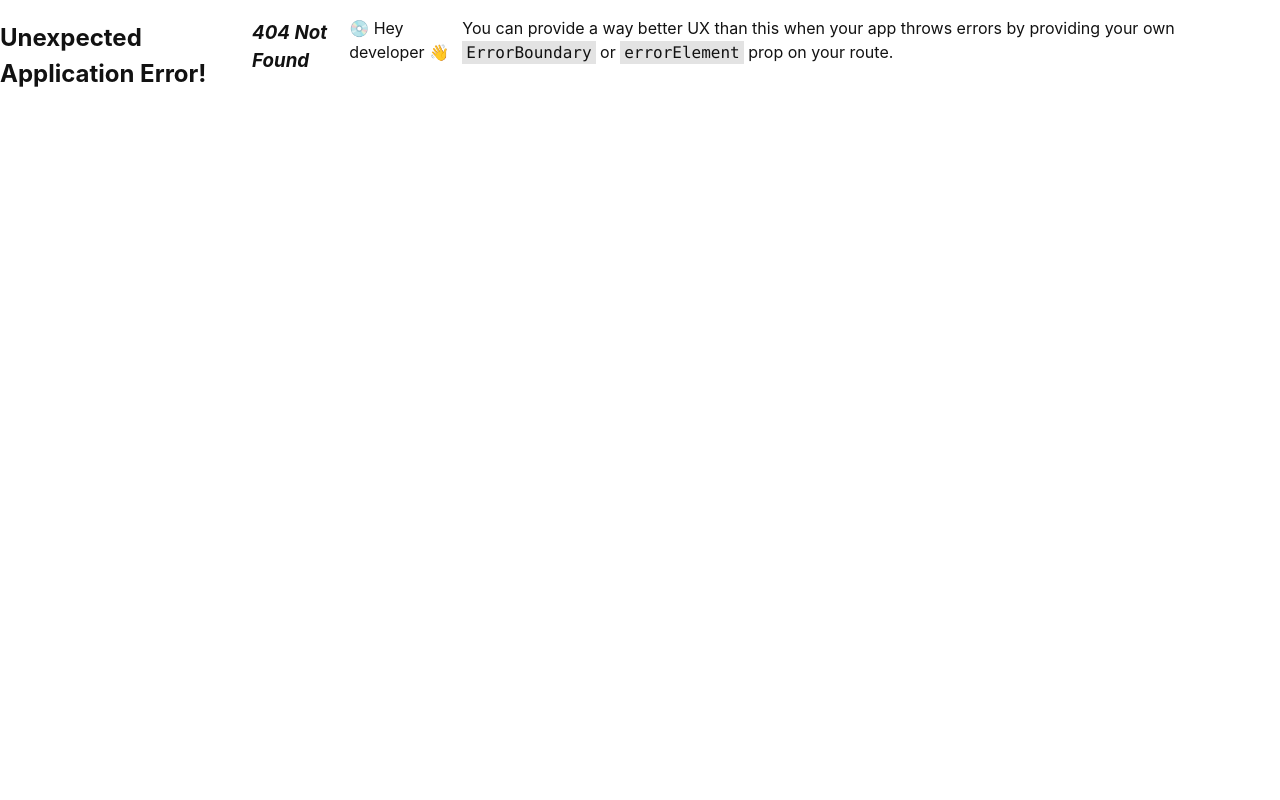
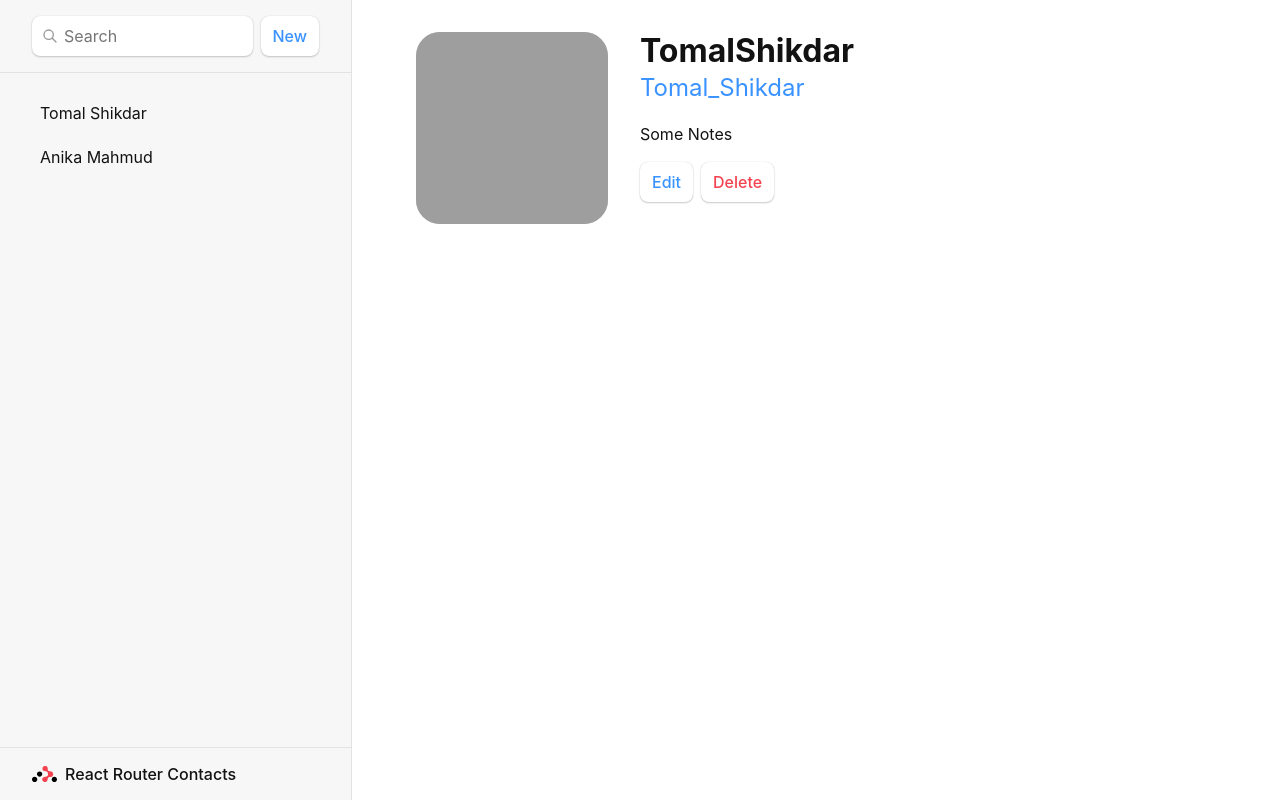
Before and after one commit to sumaiya-rahman-chowdhury/Contact-Tracker-React-Js, a React (Vite) app in the folder Contact-Tracker/: page /contacts/1 in a window 1280 px wide. Before the commit this address had no page. Built offline with nearby package versions, Linux system fonts and the light colour scheme; grey boxes are pictures that could not be loaded.

Commit message:
created contacts and show details

```diff
--- a/Contact-Tracker/package.json
+++ b/Contact-Tracker/package.json
@@ -10,9 +10,12 @@
     "preview": "vite preview"
   },
   "dependencies": {
+    "localforage": "^1.10.0",
+    "match-sorter": "^6.3.4",
     "react": "^18.3.1",
     "react-dom": "^18.3.1",
-    "react-router-dom": "^6.26.2"
+    "react-router-dom": "^6.26.2",
+    "sort-by": "^1.2.0"
   },
   "devDependencies": {
     "@eslint/js": "^9.9.0",
--- /dev/null
+++ b/Contact-Tracker/src/contacts.jsx
@@ -0,0 +1,73 @@
+import { Form } from "react-router-dom";
+
+export default function Contact() {
+    const contact = {
+        first: "Tomal",
+        last: "Shikdar",
+        avatar: "https://robohash.org/you.png?size=200x200",
+        twitter: "Tomal_Shikdar",
+        notes: "Some Notes",
+        favourate: true
+    }
+    return (
+        <>
+            <div id="contact">
+                <div>
+                    <img src={`https://robohash.org/${contact.id}.png?size=200x200`}
+                        alt="" key={contact.avatar} />
+                </div>
+                <div>
+                    <h1>{contact.first || contact.last ? (
+                        <>
+                            {contact.first}{contact.last}
+                        </>
+                    ) :
+                        (
+                            <i>No Name</i>
+                        )} {" "}
+                    </h1>
+                    {contact.twitter && (
+                        <p>
+                            <a href={`https://twitter.com/${contact.twitter}`} target="_blank">
+                                {contact.twitter}
+                            </a>
+                        </p>
+                    )
+                    }
+                    {contact.notes && <p>{contact.notes}</p>}
+                    <div>
+                        <Form action="edit">
+                            <button type="submit">Edit</button>
+                        </Form>
+                        <Form method="post"
+                            action="destroy"
+                            onSubmit={(e) => {
+                                if (!contact("Olease Confirm")) {
+                                    e.preventDefault()
+                                }
+                            }}
+                        >
+                            <button type="submit">Delete</button>
+                        </Form>
+                    </div>
+                </div>
+            </div>
+        </>
+    )
+}
+
+function Favourate ({contact}){
+    const favourate = contact.favourate ;
+    return(
+        <Form method="post">
+            <button name="favorite"
+            value={favourate ? "false" : "true"}
+            aria-label={
+                favourate? "Remove from Fav" : "Add to Fav"
+            }
+            >
+                {favourate ? "★" : "☆"}
+            </button>
+        </Form>
+    )
+}
--- a/Contact-Tracker/src/main.jsx
+++ b/Contact-Tracker/src/main.jsx
@@ -9,15 +9,23 @@ import{
 // import App from './App.jsx'
 import './index.css'
 import Root from './root'
+import ErrorPage from './error-page'
+import Contact from './contacts'
 
 
 const router = createBrowserRouter([
 
   {
     path:"/",
-    element:<Root></Root>
-  }
-
+    element:<Root></Root>,
+    errorElement:<ErrorPage></ErrorPage>,
+    children:[
+      {
+        path:"contacts/:contactId",
+        element:<Contact></Contact>
+      }
+    ]
+  },
 ])
 
 createRoot(document.getElementById('root')).render(
--- a/Contact-Tracker/src/root.jsx
+++ b/Contact-Tracker/src/root.jsx
@@ -1,3 +1,5 @@
+import { Outlet } from "react-router-dom";
+
 export default function Root() {
     return (
         <>
@@ -33,7 +35,7 @@ export default function Root() {
                 </nav>
             </div>
             <div id="detail">
-
+                <Outlet></Outlet>
             </div>
         </>
     )
```
Also changed, not shown: 1 other file (tests, documents, lock files or other folders).
